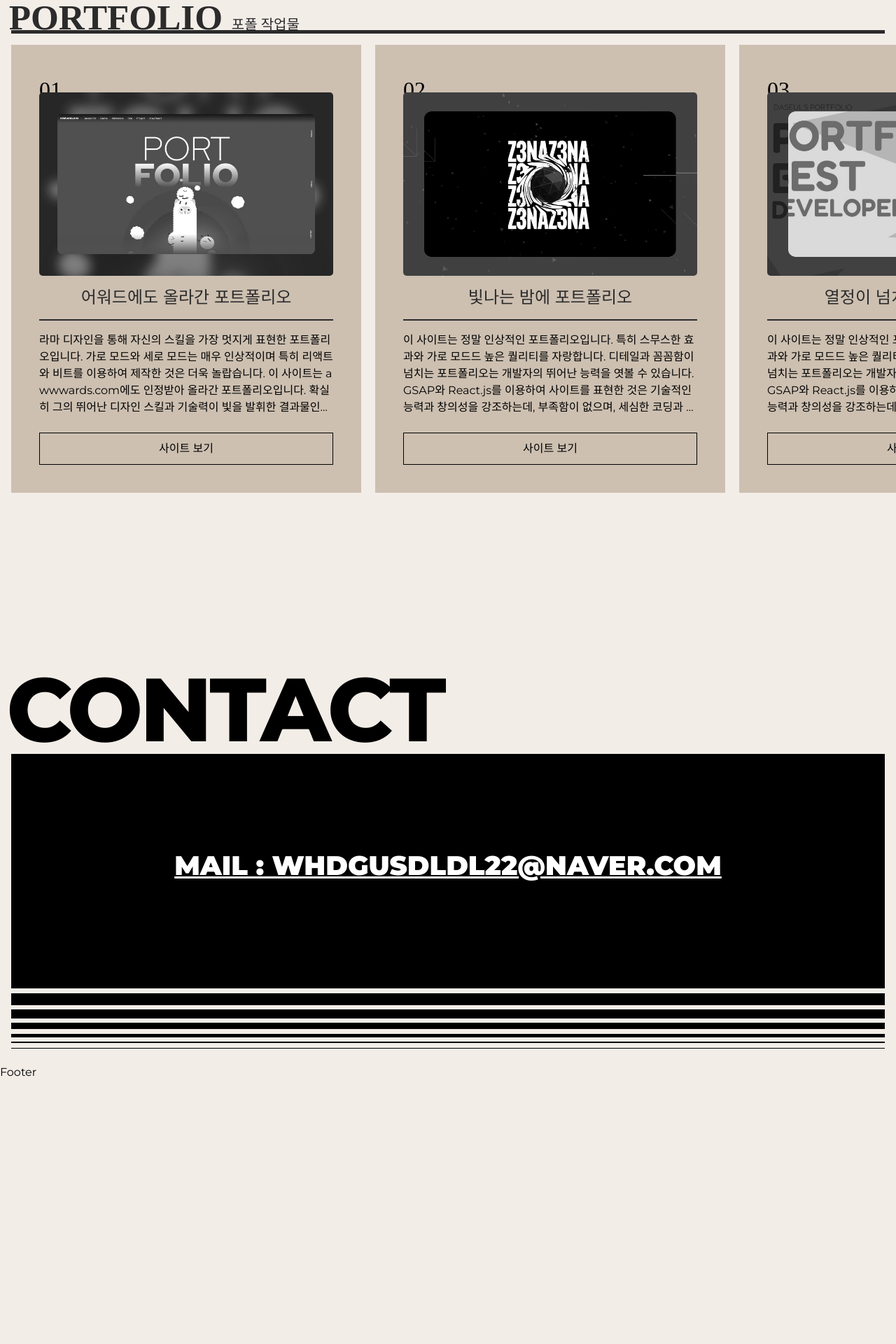
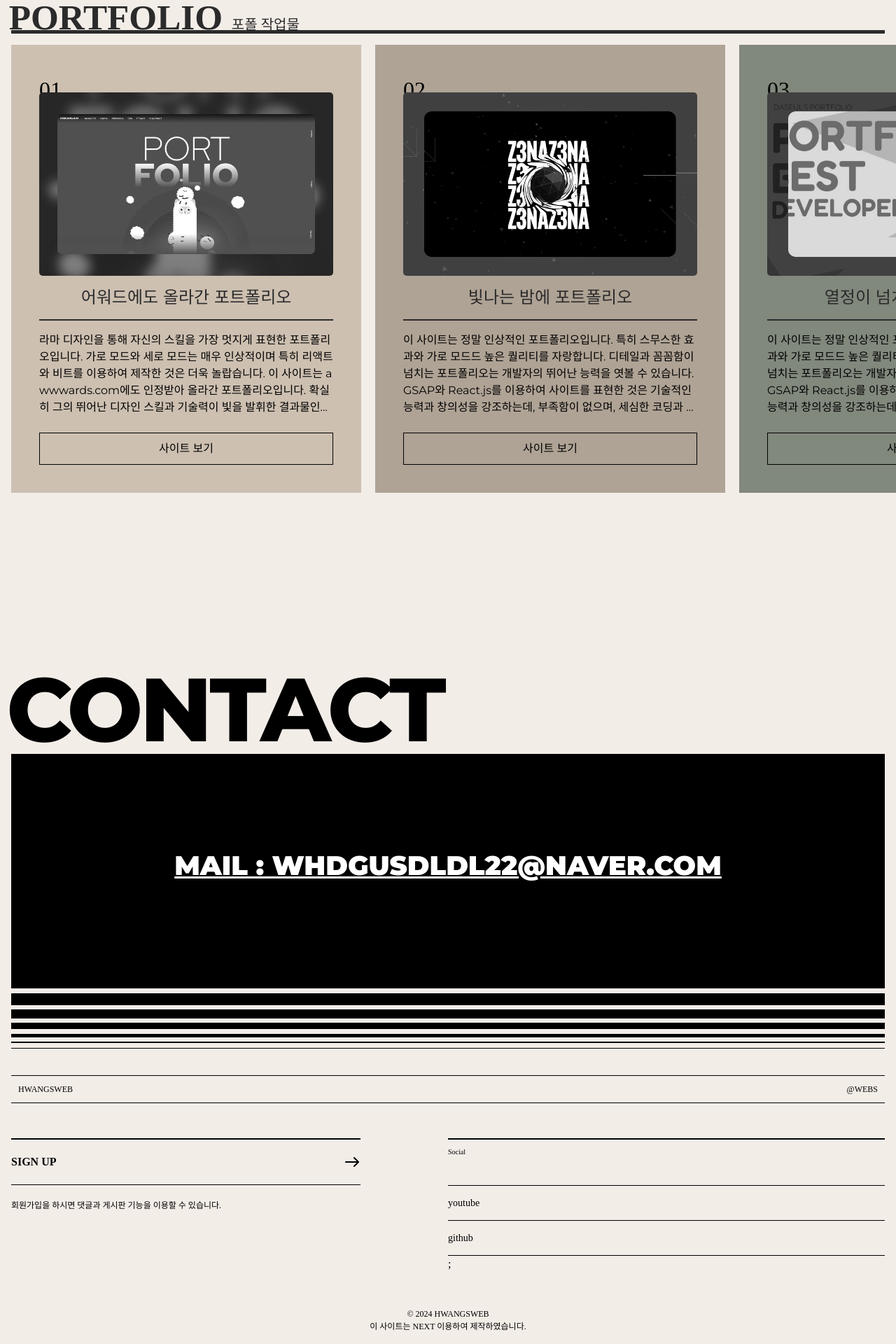
Before and after one commit to HwangJH3127/portfolio-next.js, a Next.js app: page / in a window 1280 px wide. Shown: the part 4920-6840 px from the top of the page at 70% size. Before the commit the page ends 6464 px from the top, so only its background shows below. Built offline with nearby package versions, Linux system fonts and the light colour scheme; a small style sheet from the web is missing; a web font is replaced by a local one.

Commit message:
푸터 영역 완료

```diff
--- a/src/components/Footer.jsx
+++ b/src/components/Footer.jsx
@@ -1,7 +1,45 @@
 import React from "react";
+import { footerText } from "@/constants";
 
 const Footer = () => {
-  return <div>Footer</div>;
+  return (
+    <footer id="footer" role="contentinfo">
+      <div className="footer__inner">
+        <h2 className="footer__text">
+          <div>HwangsWeb</div>
+          <div>@webs</div>
+        </h2>
+        <div className="footer__info">
+          <div className="left">
+            <div className="title">
+              <a href="#">Sign up</a>
+            </div>
+            <p className="desc">
+              회원가입을 하시면 댓글과 게시판 기능을 이용할 수 있습니다.
+            </p>
+          </div>
+          <div className="right">
+            <h3>Social</h3>
+            <ul>
+              {footerText.map((info, key) => (
+                <li key={key}>
+                  <a href={info.link} target="_blank" rel="noopener noreferrer">
+                    {info.title}
+                  </a>
+                  <em>{info.desc}</em>
+                </li>
+              ))}
+              ;
+            </ul>
+          </div>
+        </div>
+        <div className="footer__right">
+          &copy; 2024 hwangsweb
+          <br />이 사이트는 Next 이용하여 제작하였습니다.
+        </div>
+      </div>
+    </footer>
+  );
 };
 
 export default Footer;
--- a/src/components/Port.jsx
+++ b/src/components/Port.jsx
@@ -5,26 +5,26 @@ import Image from "next/image";
 const Port = () => {
   return (
     <section id="port">
-      <div class="port__inner">
-        <h2 class="port__title">
+      <div className="port__inner">
+        <h2 className="port__title">
           {portTitle.title[0]} <em>{portTitle.title[1]}</em>
         </h2>
-        <div class="port__wrap">
+        <div className="port__wrap">
           {portText.map((port, key) => (
-            <article class="port__item p1">
-              <span class="num">{port.num}</span>
-              <a href={port.code} target="_blank" class="img">
+            <article className={`port__item p${key + 1}`} key={key}>
+              <span className="num">{port.num}</span>
+              <a href={port.code} target="_blank" className="img">
                 <Image
                   src={port.img}
                   alt={port.name}
-                  width={420}
-                  height={262}
+                  width={0}
+                  height={0}
                   style={{ width: "100%", height: "auto" }}
                 />
               </a>
-              <h3 class="title">{port.title}</h3>
-              <p class="desc">{port.desc}</p>
-              <a href={port.view} target="_blank" class="site">
+              <h3 className="title">{port.title}</h3>
+              <p className="desc">{port.desc}</p>
+              <a href={port.view} target="_blank" className="site">
                 사이트 보기
               </a>
             </article>
```
